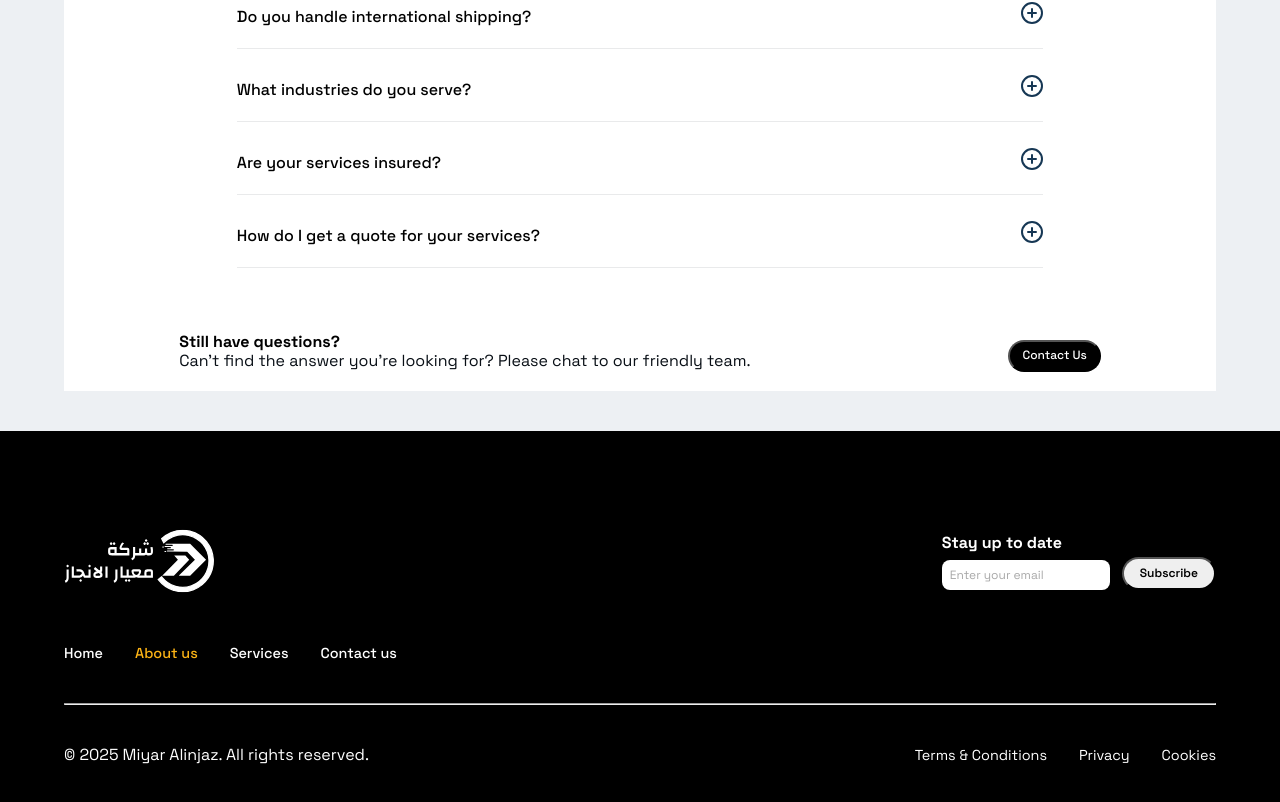
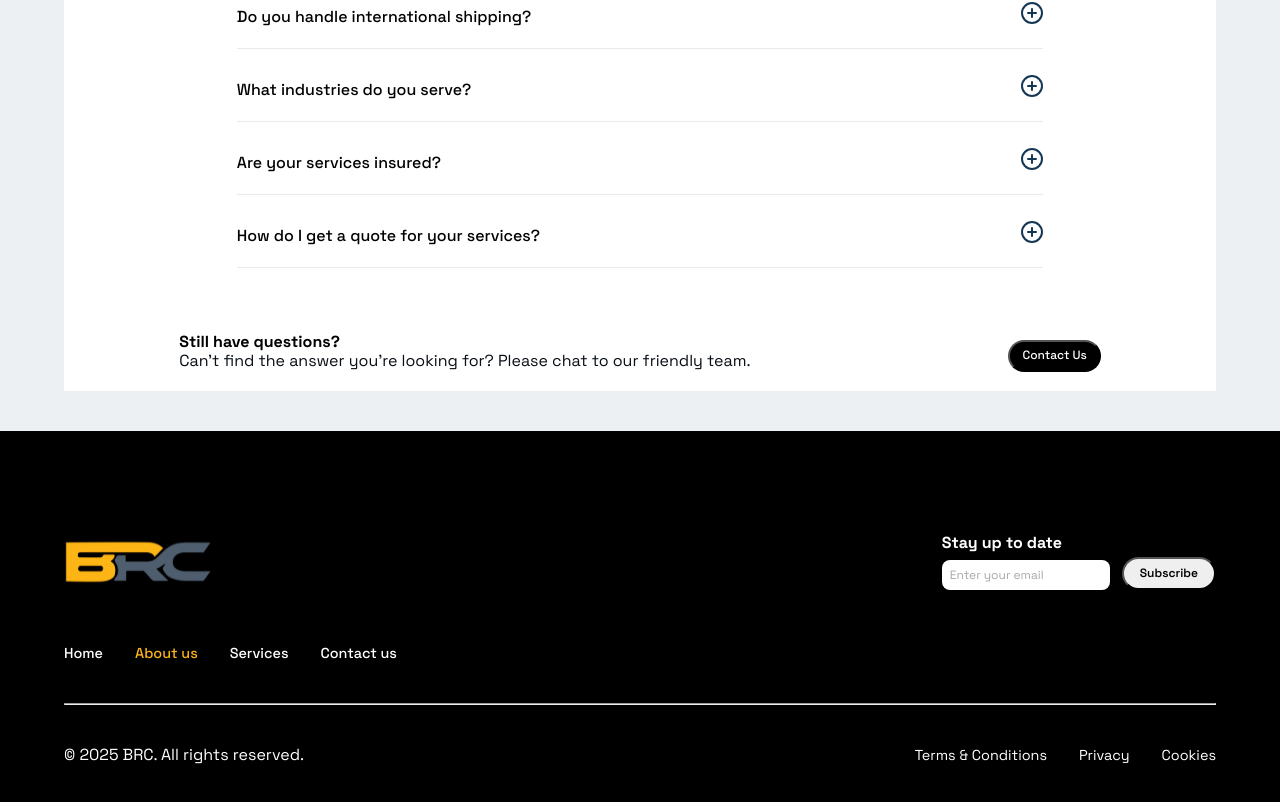
Before and after one commit to dev-basit/brc, a Next.js app: page /aboutus in a window 1280 px wide. Shown: the part 2896-3698 px from the top of the page. Built offline with nearby package versions, Linux system fonts and the light colour scheme.

Commit message:
bugfixes

```diff
--- a/package.json
+++ b/package.json
@@ -1,5 +1,5 @@
 {
-  "name": "shirkah",
+  "name": "BRC",
   "version": "0.1.0",
   "private": true,
   "scripts": {
--- a/src/components/footer/footer.js
+++ b/src/components/footer/footer.js
@@ -8,7 +8,7 @@ export const Footer = () => {
     <footer className={styles.footerContainer}>
       <div className={styles.footerContentContainer}>
         <div className={styles.footerLogoContainer}>
-          <Image src={ICONS.LOGO_WHITE} width={150} height={100} alt="logo" />
+          <Image src={ICONS.LOGO} width={150} height={100} alt="logo" />
 
           <div className={styles.subscribeContainer}>
             <div>
@@ -24,7 +24,7 @@ export const Footer = () => {
         <hr />
 
         <div className={styles.footerLogoContainer}>
-          <p>© 2025 Miyar Alinjaz. All rights reserved.</p>
+          <p>© 2025 BRC. All rights reserved.</p>
           <div className={styles.footerOtherItems}>
             <ul>
               {ENUMS.FOOTER_OTHER_ITEMS.map(({ name }) => (
```
Also changed, not shown: 1 other file (tests, documents, lock files or other folders).
